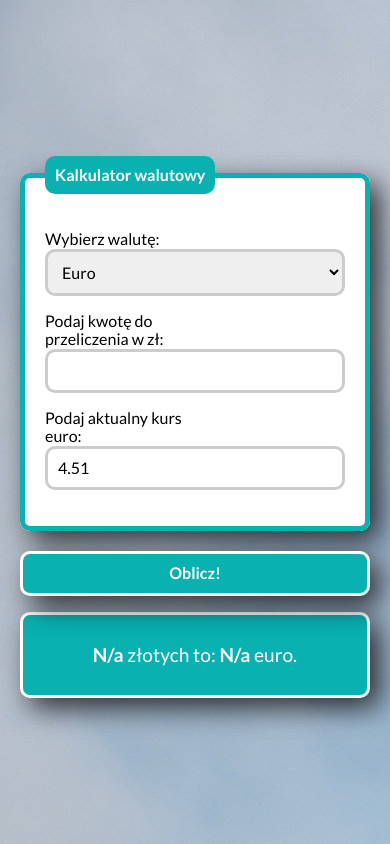
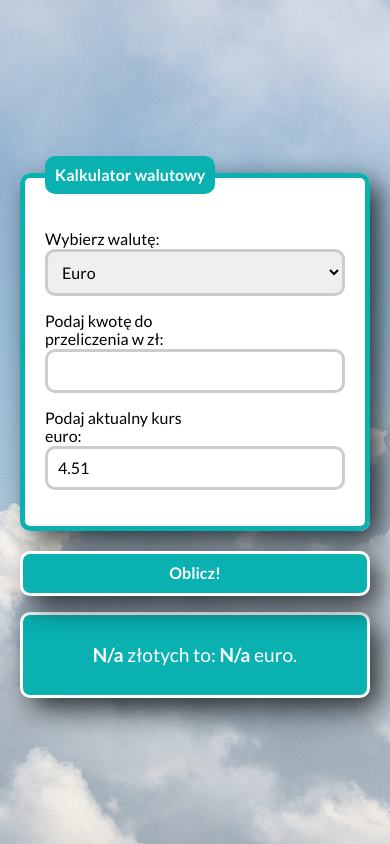
Before and after one commit to Kacper218/currency-calculator, a plain HTML site: page index.html in a window 390 px wide. Drawn offline with nearby package versions, Linux system fonts and the light colour scheme.

Commit message:
added media queries to background

```diff
--- a/CSS/style.css
+++ b/CSS/style.css
@@ -17,6 +17,13 @@ html {
     background-image: url("../images/background.jpg");
 }
 
+@media (max-width: 767px) {
+    .body {
+        background-position: bottom;
+    }
+}
+
+
 .body--white {
     color: white;
 }
```
